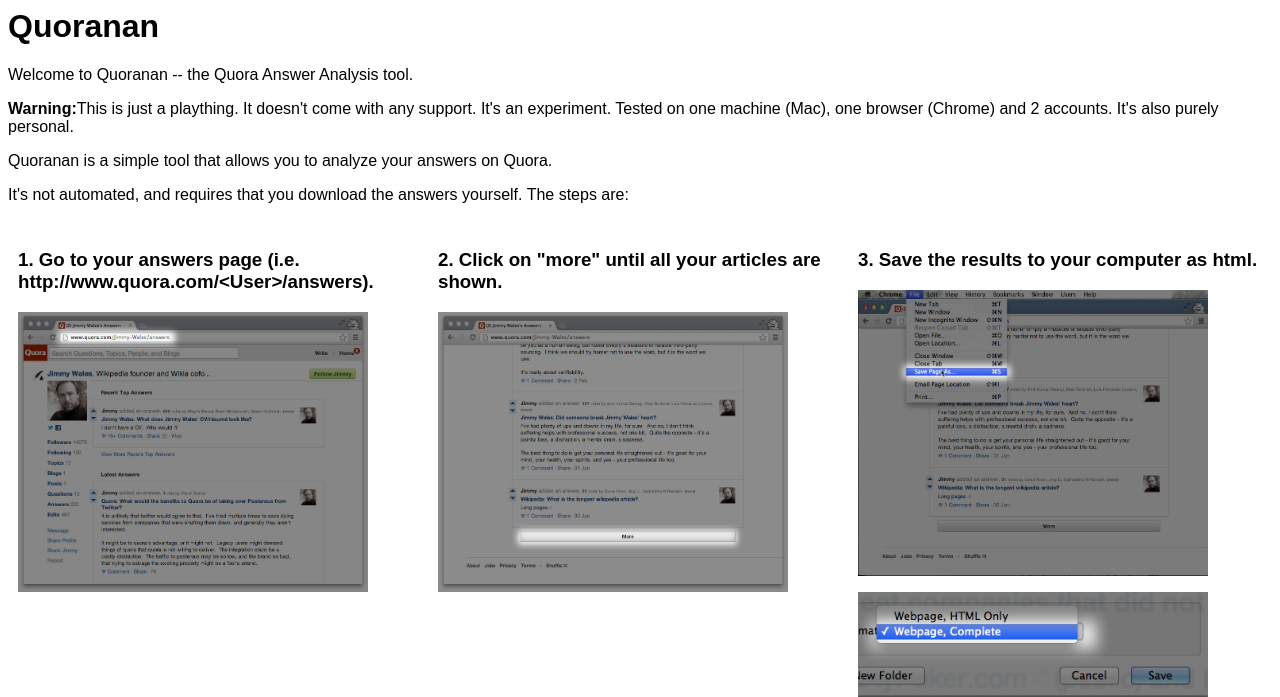
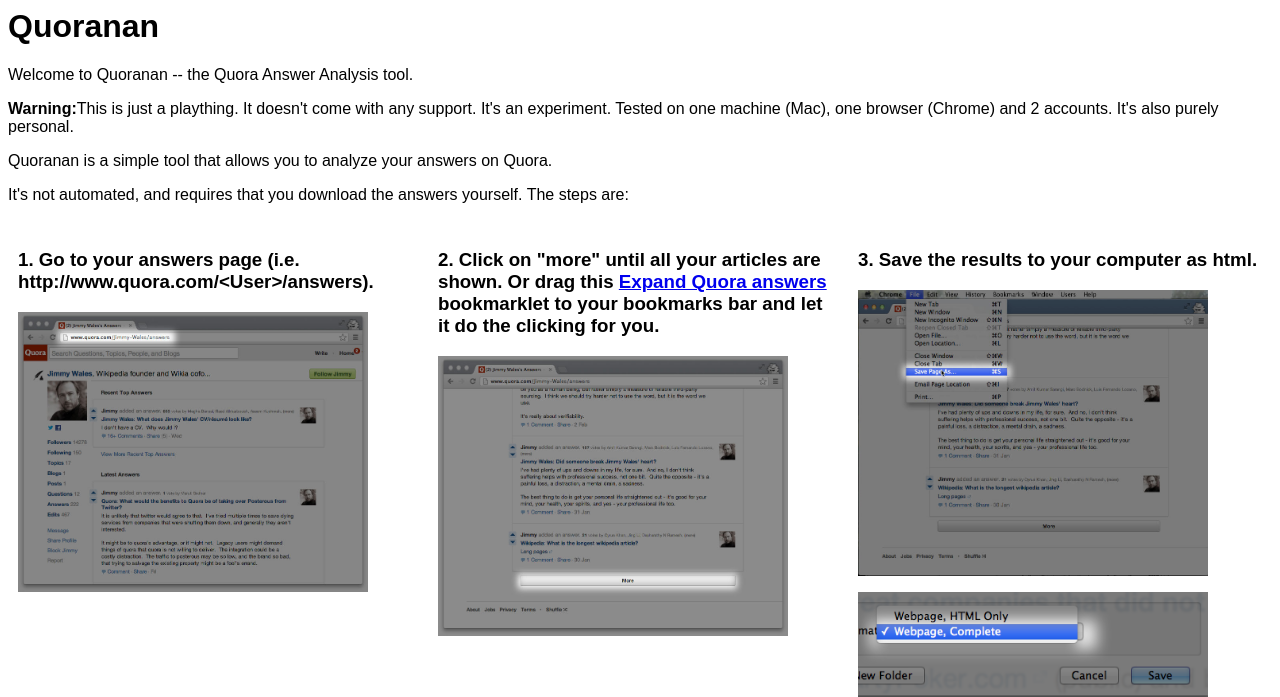
Before and after one commit to waleedkadous/Quoranan, a Python web app: template templates/upload.html in a window 1280 px wide. Shown: the top 697 px of the page. Run offline with Jinja, Linux system fonts and the light colour scheme; the template is opened without the code that fills it, so the values that code supplies are empty.

Commit message:
Small improvements including adding bookmarklet and typos
Added bookmarklet.

```diff
--- a/templates/upload.html
+++ b/templates/upload.html
@@ -1,7 +1,7 @@
 <html>
 <head>
 <link rel="stylesheet" type="text/css" href="/static/css/quoranan.css">
-<title>Quora Anwe Analyzer -- Quoranan</title>
+<title>Quora Answer Analyzer -- Quoranan</title>
 <script src="/static/js/masonry.min.js"></script>
 <script type="text/javascript">
 	window.onload = function() {
@@ -44,7 +44,7 @@
 				src="/static/img/screenshot_top_glow.jpg"></a>
 		</div>
 		<div class="item">
-			<h3>2. Click on "more" until all your articles are shown.</h3>
+			<h3>2. Click on "more" until all your articles are shown. Or drag this <a href="javascript:(function(){window.setInterval(function(){$('.pager_next.action_button').click(); scrollTo(0, document.body.scrollHeight);}, 2000);})();">Expand Quora answers</a> bookmarklet to your bookmarks bar and let it do the clicking for you.</h3>
 			<a href="/static/img/screenshot_bottom_glow.jpg"><img width="350"
 				src="/static/img/screenshot_bottom_glow.jpg"></a>
 		</div>
```
